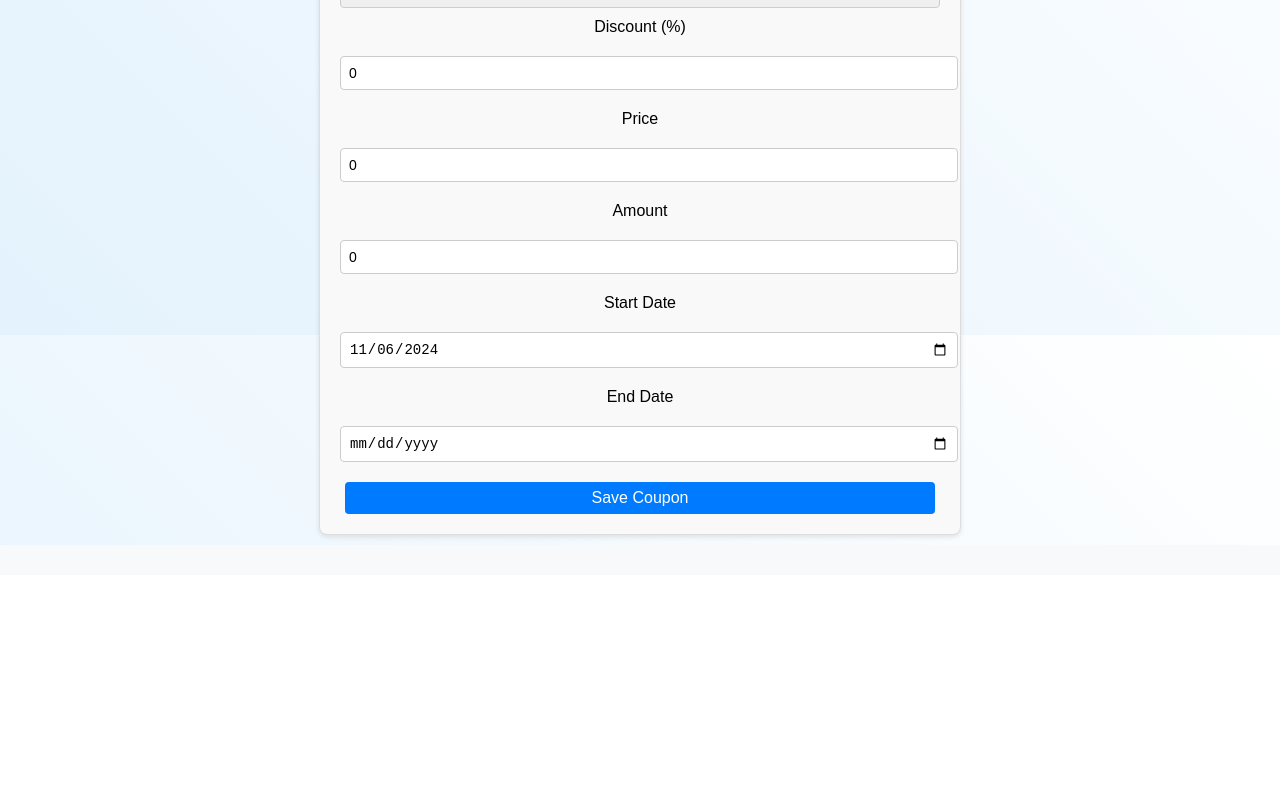
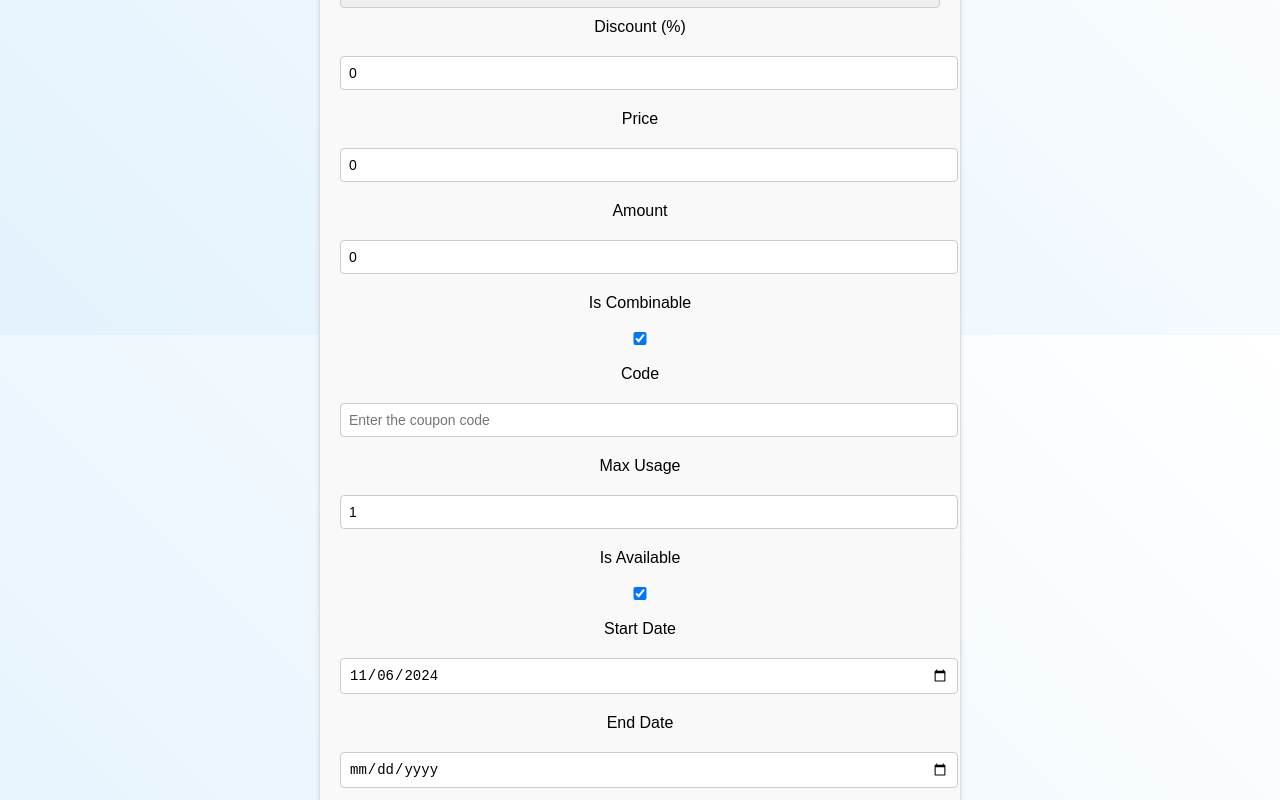
Before and after one commit to moradi12/OversightCoupons, a React (Create React App) app in the folder typescript_coupon_front/: page /admin/coupon/add in a window 1280 px wide. Shown: the part 465-1265 px from the top of the page. Before the commit the page ends 1040 px from the top, so only its background shows below. Built offline with nearby package versions, Linux system fonts and the light colour scheme; what notyf would draw is missing.

Commit message:
update information adding time to creating coupon update all coupons page

```diff
--- a/typescript_coupon_front/src/Components/Models/Coupon.ts
+++ b/typescript_coupon_front/src/Components/Models/Coupon.ts
@@ -1,3 +1,4 @@
+// Coupon.ts
 import { CouponUtils } from "../Utils/CouponUtils";
 
 export class Coupon {
@@ -6,7 +7,7 @@ export class Coupon {
   name: string;
   description?: string;
   createdByUserId: number;
-  creationDate: Date;
+  creationDate: Date; // Ensure creationDate is included
   discountType?: "Amount" | "Percentage";
   discount?: number;
   expirationDate?: Date;
@@ -40,6 +41,7 @@ export class Coupon {
     code,
     maxUsage,
     currentUsage = 0,
+    category,
   }: {
     title: string;
     id: number;
@@ -58,6 +60,7 @@ export class Coupon {
     code?: string;
     maxUsage: number;
     currentUsage?: number;
+    category?: any;
   }) {
     this.title = title;
     this.id = id;
@@ -77,5 +80,6 @@ export class Coupon {
     this.currentUsage = currentUsage;
     this.code = code || CouponUtils.generateCode();
     this.isAvailable = CouponUtils.calculateAvailability(this);
+    this.category = category;
   }
 }
--- a/typescript_coupon_front/src/Components/Pages/AddCoupon/AddCoupon.tsx
+++ b/typescript_coupon_front/src/Components/Pages/AddCoupon/AddCoupon.tsx
@@ -1,3 +1,4 @@
+// AddCoupon.tsx
 import { useEffect, useState } from "react";
 import { Coupon } from "../../Models/Coupon";
 import { notify } from "../../Utils/notif";
@@ -12,7 +13,7 @@ const blankCoupon: Coupon = {
   discountType: "Percentage",
   discount: 0,
   startDate: new Date(),
-  endDate: undefined,  // Allow undefined for coupons with no end date
+  endDate: undefined,
   price: 0,
   createdByUserId: 1,
   amount: 0,
@@ -27,7 +28,7 @@ const blankCoupon: Coupon = {
 
 const AddCoupon = ({ couponToEdit }: { couponToEdit: Coupon | null }) => {
   const [newCoupon, setNewCoupon] = useState<Coupon>(
-    couponToEdit || blankCoupon
+    couponToEdit ? { ...couponToEdit } : { ...blankCoupon }
   );
   const [savedCoupons, setSavedCoupons] = useState<Coupon[]>([]);
 
@@ -37,7 +38,16 @@ const AddCoupon = ({ couponToEdit }: { couponToEdit: Coupon | null }) => {
   }, []);
 
   const validateCoupon = (): boolean => {
-    const { name, description, discount, price, discountType, startDate, endDate } = newCoupon;
+    const {
+      name,
+      description,
+      discount,
+      price,
+      discountType,
+      startDate,
+      endDate,
+      maxUsage,
+    } = newCoupon;
 
     if (!name.trim() || !description?.trim()) {
       notify.error("Name and Description are required");
@@ -59,9 +69,14 @@ const AddCoupon = ({ couponToEdit }: { couponToEdit: Coupon | null }) => {
       return false;
     }
 
-    // Ensure the end date is not before the start date
+    // Validate endDate only if it exists
     if (endDate && endDate < startDate) {
       notify.error("End date cannot be before the start date");
+      return false;
+    }
+
+    if (maxUsage <= 0) {
+      notify.error("Max usage must be greater than 0");
       return false;
     }
 
@@ -70,7 +85,9 @@ const AddCoupon = ({ couponToEdit }: { couponToEdit: Coupon | null }) => {
 
   const changeCoupon = () => {
     const couponsAfterUpdate = savedCoupons.map((coupon) =>
-      coupon.id === couponToEdit?.id ? newCoupon : coupon
+      coupon.id === couponToEdit?.id
+        ? { ...newCoupon, creationDate: coupon.creationDate } // Preserve original creationDate
+        : coupon
     );
     setSavedCoupons(couponsAfterUpdate);
     localStorage.setItem("coupons", JSON.stringify(couponsAfterUpdate));
@@ -84,13 +101,15 @@ const AddCoupon = ({ couponToEdit }: { couponToEdit: Coupon | null }) => {
         savedCoupons.length > 0
           ? savedCoupons[savedCoupons.length - 1].id + 1
           : 1,
+      creationDate: new Date(), // Set creation date to now
+      currentUsage: 0, // Initialize current usage
     };
     setSavedCoupons([...savedCoupons, newCouponWithId]);
     localStorage.setItem(
       "coupons",
       JSON.stringify([...savedCoupons, newCouponWithId])
     );
-    setNewCoupon(blankCoupon);
+    setNewCoupon({ ...blankCoupon });
     notify.success("Coupon added successfully!");
   };
 
@@ -115,6 +134,7 @@ const AddCoupon = ({ couponToEdit }: { couponToEdit: Coupon | null }) => {
         }}
         className="add-coupon-form"
       >
+        {/* Coupon Name */}
         <label className="input-label">Coupon Name</label>
         <input
           type="text"
@@ -124,6 +144,7 @@ const AddCoupon = ({ couponToEdit }: { couponToEdit: Coupon | null }) => {
           className="input-field"
         />
 
+        {/* Description */}
         <label className="input-label">Description</label>
         <textarea
           placeholder="Enter a description for the coupon"
@@ -134,6 +155,7 @@ const AddCoupon = ({ couponToEdit }: { couponToEdit: Coupon | null }) => {
           className="input-field"
         />
 
+        {/* Discount Type */}
         <label className="input-label">Discount Type</label>
         <select
           value={newCoupon.discountType}
@@ -141,7 +163,7 @@ const AddCoupon = ({ couponToEdit }: { couponToEdit: Coupon | null }) => {
             setNewCoupon({
               ...newCoupon,
               discountType: e.target.value as "Amount" | "Percentage",
-              discount: 0,
+              discount: 0, // Reset discount when type changes
             })
           }
           className="input-field"
@@ -150,6 +172,7 @@ const AddCoupon = ({ couponToEdit }: { couponToEdit: Coupon | null }) => {
           <option value="Amount">Amount</option>
         </select>
 
+        {/* Discount */}
         <label className="input-label">
           {newCoupon.discountType === "Percentage"
             ? "Discount (%)"
@@ -164,11 +187,15 @@ const AddCoupon = ({ couponToEdit }: { couponToEdit: Coupon | null }) => {
           }
           value={newCoupon.discount || 0}
           onChange={(e) =>
-            setNewCoupon({ ...newCoupon, discount: parseFloat(e.target.value) })
+            setNewCoupon({
+              ...newCoupon,
+              discount: parseFloat(e.target.value),
+            })
           }
           className="input-field"
         />
 
+        {/* Price */}
         <label className="input-label">Price</label>
         <input
           type="number"
@@ -180,6 +207,7 @@ const AddCoupon = ({ couponToEdit }: { couponToEdit: Coupon | null }) => {
           className="input-field"
         />
 
+        {/* Amount */}
         <label className="input-label">Amount</label>
         <input
           type="number"
@@ -191,16 +219,74 @@ const AddCoupon = ({ couponToEdit }: { couponToEdit: Coupon | null }) => {
           className="input-field"
         />
 
-        <label className="input-label">Start Date</label>
+        {/* Is Combinable */}
+        <label className="input-label">Is Combinable</label>
         <input
-          type="date"
-          value={newCoupon.startDate.toISOString().split("T")[0]} // Use ISO string for consistency
+          type="checkbox"
+          checked={newCoupon.isCombinable}
           onChange={(e) =>
-            setNewCoupon({ ...newCoupon, startDate: new Date(e.target.value) })
+            setNewCoupon({
+              ...newCoupon,
+              isCombinable: e.target.checked,
+            })
           }
           className="input-field"
         />
 
+        {/* Code */}
+        <label className="input-label">Code</label>
+        <input
+          type="text"
+          placeholder="Enter the coupon code"
+          value={newCoupon.code}
+          onChange={(e) => setNewCoupon({ ...newCoupon, code: e.target.value })}
+          className="input-field"
+        />
+
+        {/* Max Usage */}
+        <label className="input-label">Max Usage</label>
+        <input
+          type="number"
+          placeholder="Enter the maximum usage"
+          value={newCoupon.maxUsage}
+          onChange={(e) =>
+            setNewCoupon({
+              ...newCoupon,
+              maxUsage: parseInt(e.target.value),
+            })
+          }
+          className="input-field"
+        />
+
+        {/* Is Available */}
+        <label className="input-label">Is Available</label>
+        <input
+          type="checkbox"
+          checked={newCoupon.isAvailable}
+          onChange={(e) =>
+            setNewCoupon({
+              ...newCoupon,
+              isAvailable: e.target.checked,
+            })
+          }
+          className="input-field"
+        />
+
+        {/* Start Date */}
+        <label className="input-label">Start Date</label>
+        <input
+          type="date"
+          value={newCoupon.startDate.toISOString().split("T")[0]}
+          onChange={(e) =>
+            setNewCoupon({
+              ...newCoupon,
+              startDate: new Date(e.target.value),
+            })
+          }
+          className="input-field"
+        />
+
+        {/* End Date */}
         <label className="input-label">End Date</label>
         <input
           type="date"
@@ -213,9 +299,10 @@ const AddCoupon = ({ couponToEdit }: { couponToEdit: Coupon | null }) => {
             })
           }
           className="input-field"
-          min={newCoupon.startDate.toISOString().split("T")[0]} // Prevent end date from being before start date!!
+          min={newCoupon.startDate.toISOString().split("T")[0]} // Ensure end date is after start date
         />
 
+        {/* Submit Button */}
         <button type="submit" className="action-button save">
           {couponToEdit ? "Update Coupon" : "Save Coupon"}
         </button>
--- a/typescript_coupon_front/src/Components/Pages/AllCoupons/AllCoupons.tsx
+++ b/typescript_coupon_front/src/Components/Pages/AllCoupons/AllCoupons.tsx
@@ -21,6 +21,17 @@ const AllCoupons: React.FC = () => {
           (coupon: Coupon, index: number) => ({
             ...coupon,
             id: coupon.id || index,
+            createdByUserId: coupon.createdByUserId || 0,
+            isCombinable:
+              coupon.isCombinable !== undefined ? coupon.isCombinable : true,
+            creationDate: coupon.creationDate
+              ? new Date(coupon.creationDate)
+              : new Date(),
+            code: coupon.code || "",
+            maxUsage: coupon.maxUsage || 1,
+            currentUsage: coupon.currentUsage || 0,
+            isAvailable:
+              coupon.isAvailable !== undefined ? coupon.isAvailable : true,
           })
         );
         setCoupons(parsedCoupons);
@@ -44,7 +55,7 @@ const AllCoupons: React.FC = () => {
               coupon={coupon}
               savedCoupons={coupons}
               setSavedCoupons={setCoupons}
-              isAdmin={isAdmin} /// only admin can see
+              isAdmin={isAdmin} // Only admin can see certain fields
             />
           ))}
         </ul>
```
Also changed, not shown: typescript_coupon_front/src/Components/Pages/Coupon/SingleCoupon.tsx (+39 -27 lines).
